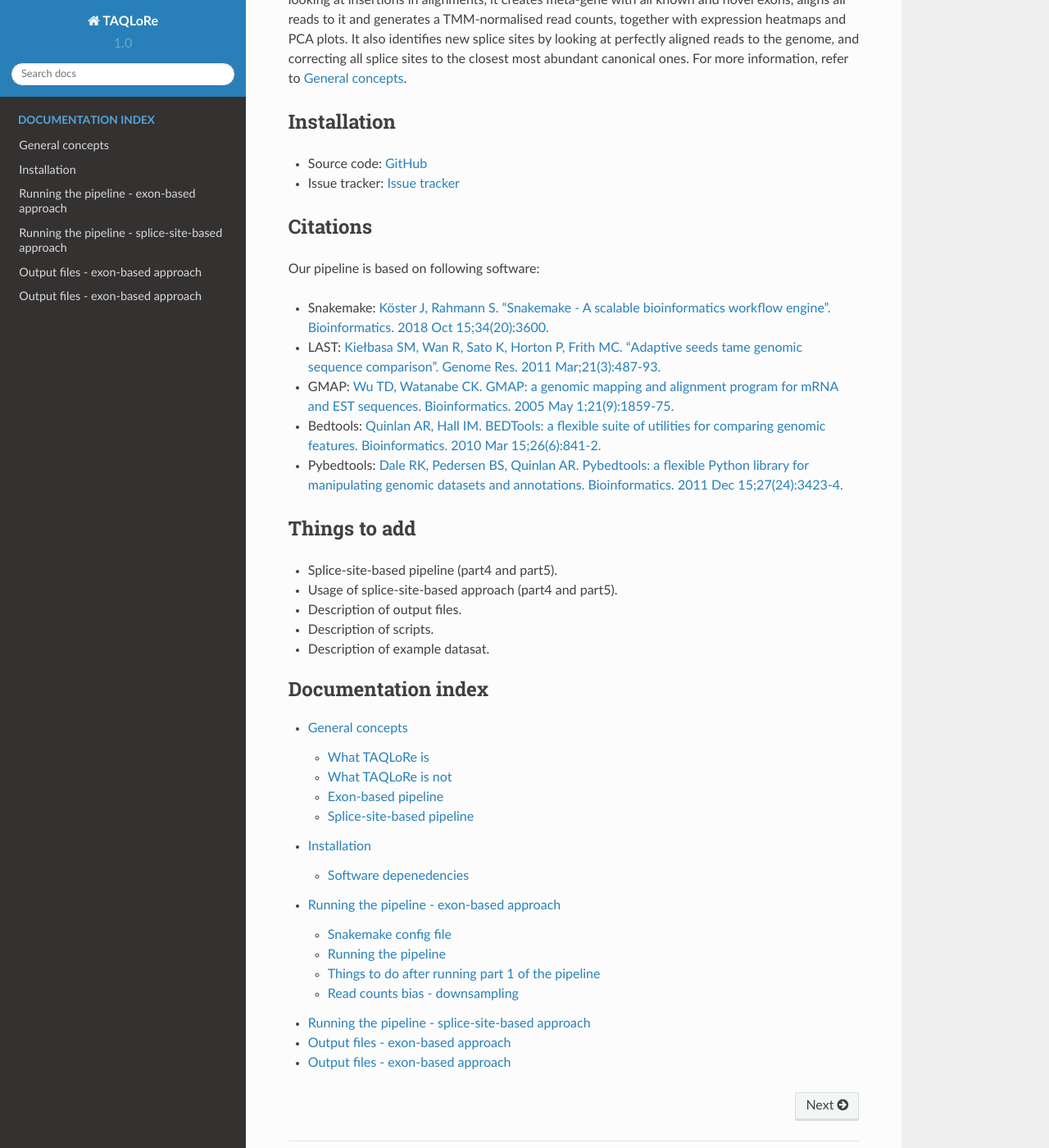
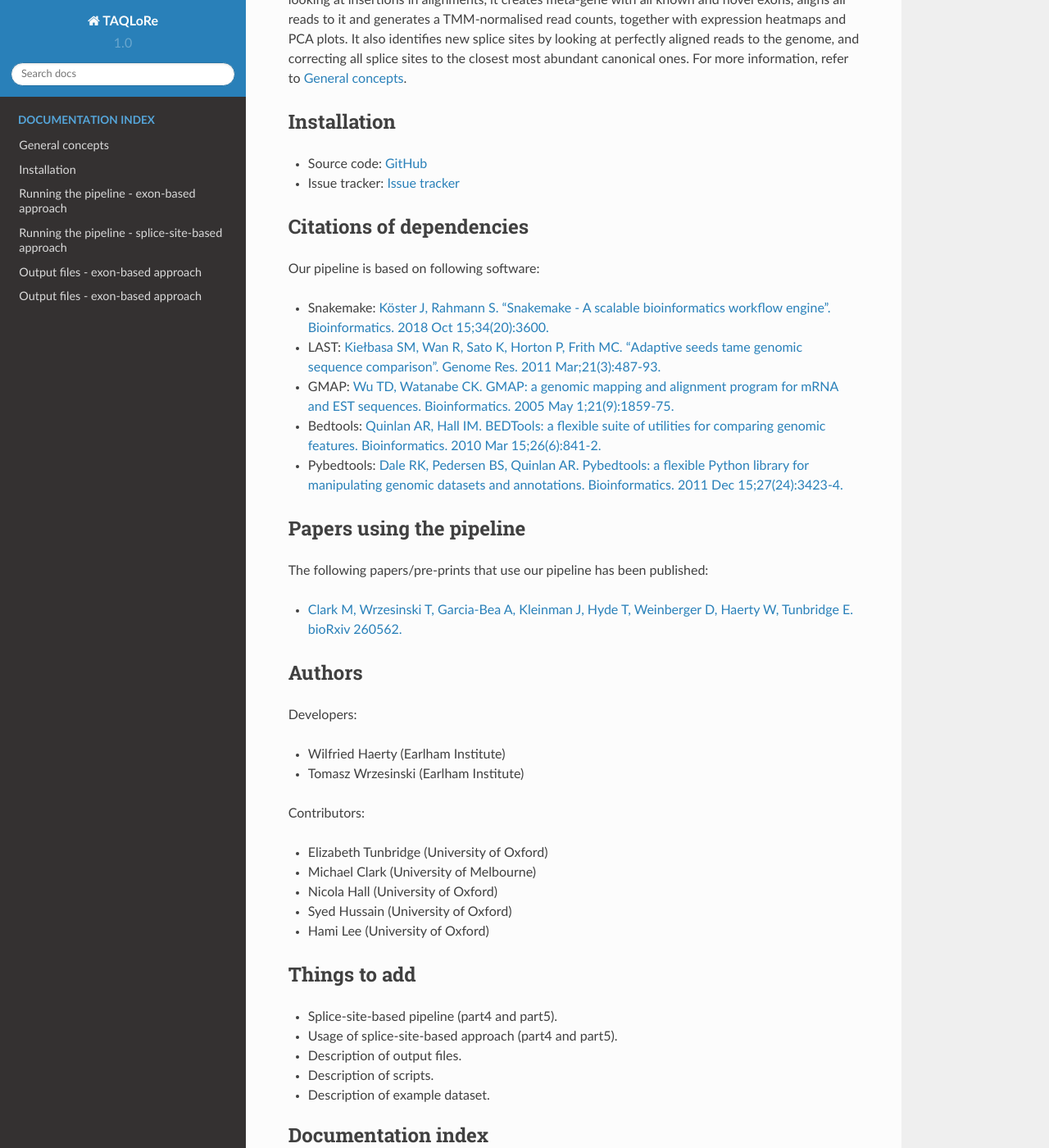
Before and after one commit to twrzes/TAQLoRe, a Sphinx documentation site: the page built from docs/index.rst, in a window 1280 px wide and 1400 px high, scrolled down 305 px. Shown: the whole window at 82% size. Built offline with Sphinx 7.4.7 and the Read the Docs theme 2.0.0, drawn with Linux system fonts in a browser that asks for light colours.

Commit message:
Added authors, correcting typos

```diff
--- a/docs/index.rst
+++ b/docs/index.rst
@@ -11,9 +11,9 @@ Installation
 - Source code: `GitHub <https://github.com/twrzes/TAQLoRe>`_
 - Issue tracker: `Issue tracker <https://github.com/twrzes/TAQLoRe/issues>`_
 
-*********
-Citations
-*********
+*************************
+Citations of dependencies
+*************************
 
 Our pipeline is based on following software:
 
@@ -23,6 +23,31 @@ Our pipeline is based on following software:
 - Bedtools: `Quinlan AR, Hall IM. BEDTools: a flexible suite of utilities for comparing genomic features. Bioinformatics. 2010 Mar 15;26(6):841-2. <https://academic.oup.com/bioinformatics/article/26/6/841/244688>`_
 - Pybedtools: `Dale RK, Pedersen BS, Quinlan AR. Pybedtools: a flexible Python library for manipulating genomic datasets and annotations. Bioinformatics. 2011 Dec 15;27(24):3423-4. <https://academic.oup.com/bioinformatics/article/27/24/3423/304825>`_
 
+*************************
+Papers using the pipeline
+*************************
+
+The following papers/pre-prints that use our pipeline has been published:
+
+- `Clark M, Wrzesinski T, Garcia-Bea A, Kleinman J, Hyde T, Weinberger D, Haerty W, Tunbridge E. bioRxiv 260562. <https://doi.org/10.1101/260562>`_
+
+*******
+Authors
+*******
+
+Developers:
+
+- Wilfried Haerty (Earlham Institute)
+- Tomasz Wrzesinski (Earlham Institute)
+
+Contributors:
+
+- Elizabeth Tunbridge (University of Oxford)
+- Michael Clark (University of Melbourne)
+- Nicola Hall (University of Oxford)
+- Syed Hussain (University of Oxford)
+- Hami Lee (University of Oxford)
+
 *************
 Things to add
 *************
@@ -31,7 +56,7 @@ Things to add
 - Usage of splice-site-based approach (part4 and part5).
 - Description of output files.
 - Description of scripts.
-- Description of example datasat.
+- Description of example dataset.
 
 .. toctree::
    :maxdepth: 2
```
Also changed, not shown: README.md (+17 -2 lines).
